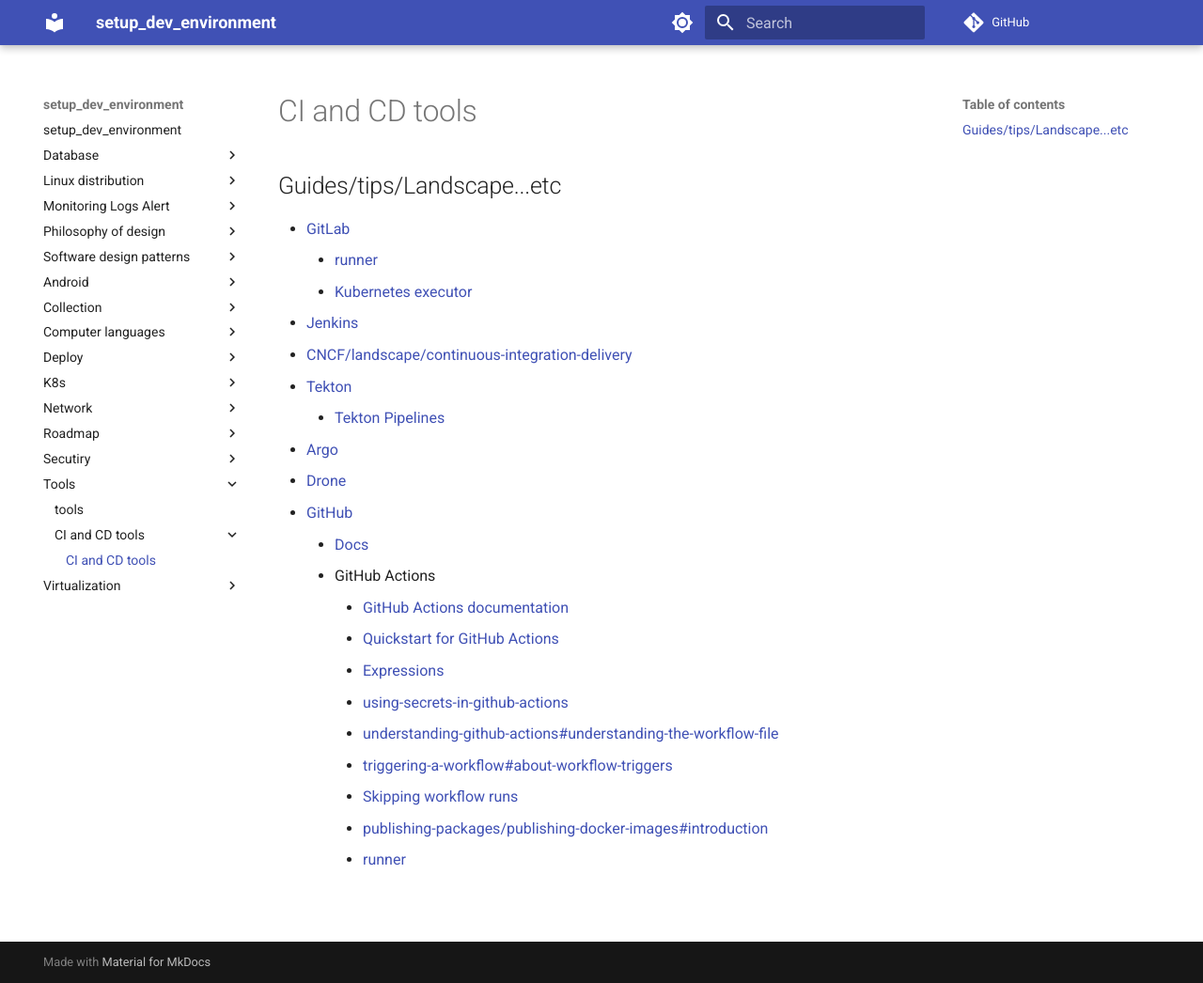
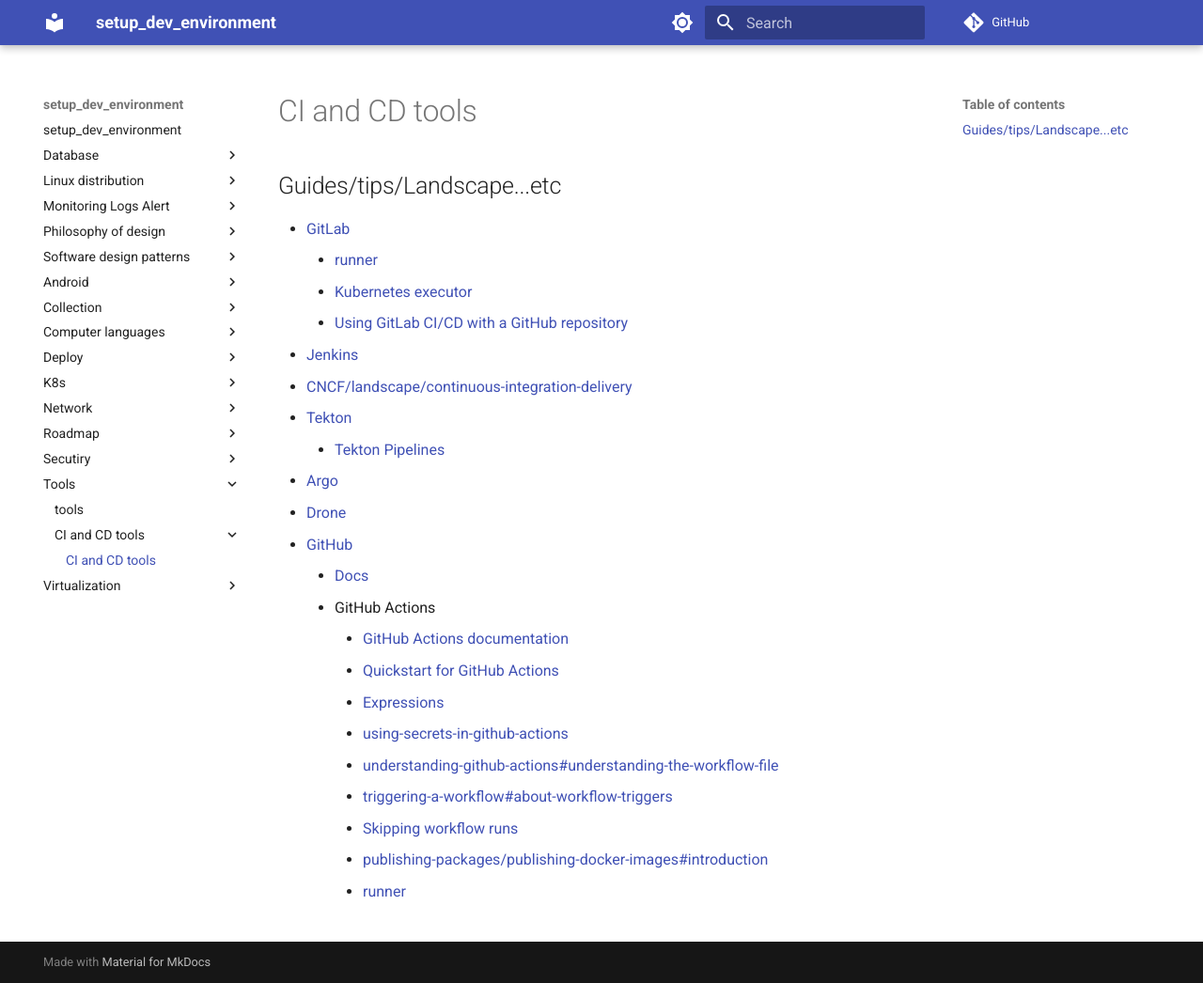
Before and after one commit to hong539/setup_dev_environment, an MkDocs documentation site: the page built from docs/tools/CI_and_CD_tools/ci_and_cd_tools.md, in a window 1280 px wide and 1046 px high. Shown: the whole window at 94% size. Built offline with MkDocs 1.6.1 and Material for MkDocs 9.7.7, drawn with Linux system fonts in a browser that asks for light colours; comment, search, counter and statistics services are not loaded.

```diff
--- a/docs/tools/CI_and_CD_tools/ci_and_cd_tools.md
+++ b/docs/tools/CI_and_CD_tools/ci_and_cd_tools.md
@@ -5,6 +5,7 @@
 * [GitLab](https://gitlab.com/)
     * [runner](https://docs.gitlab.com/runner/install/)
     * [Kubernetes executor](https://docs.gitlab.com/runner/executors/kubernetes.html)
+    * [Using GitLab CI/CD with a GitHub repository](https://docs.gitlab.com/ee/ci/ci_cd_for_external_repos/github_integration.html)
 * [Jenkins](https://www.jenkins.io/)
 * [CNCF/landscape/continuous-integration-delivery](https://landscape.cncf.io/card-mode?category=continuous-integration-delivery&grouping=category)
 * [Tekton](https://tekton.dev/)
```
Also changed, not shown: README.md (+1 -0 lines), 3 other files.
